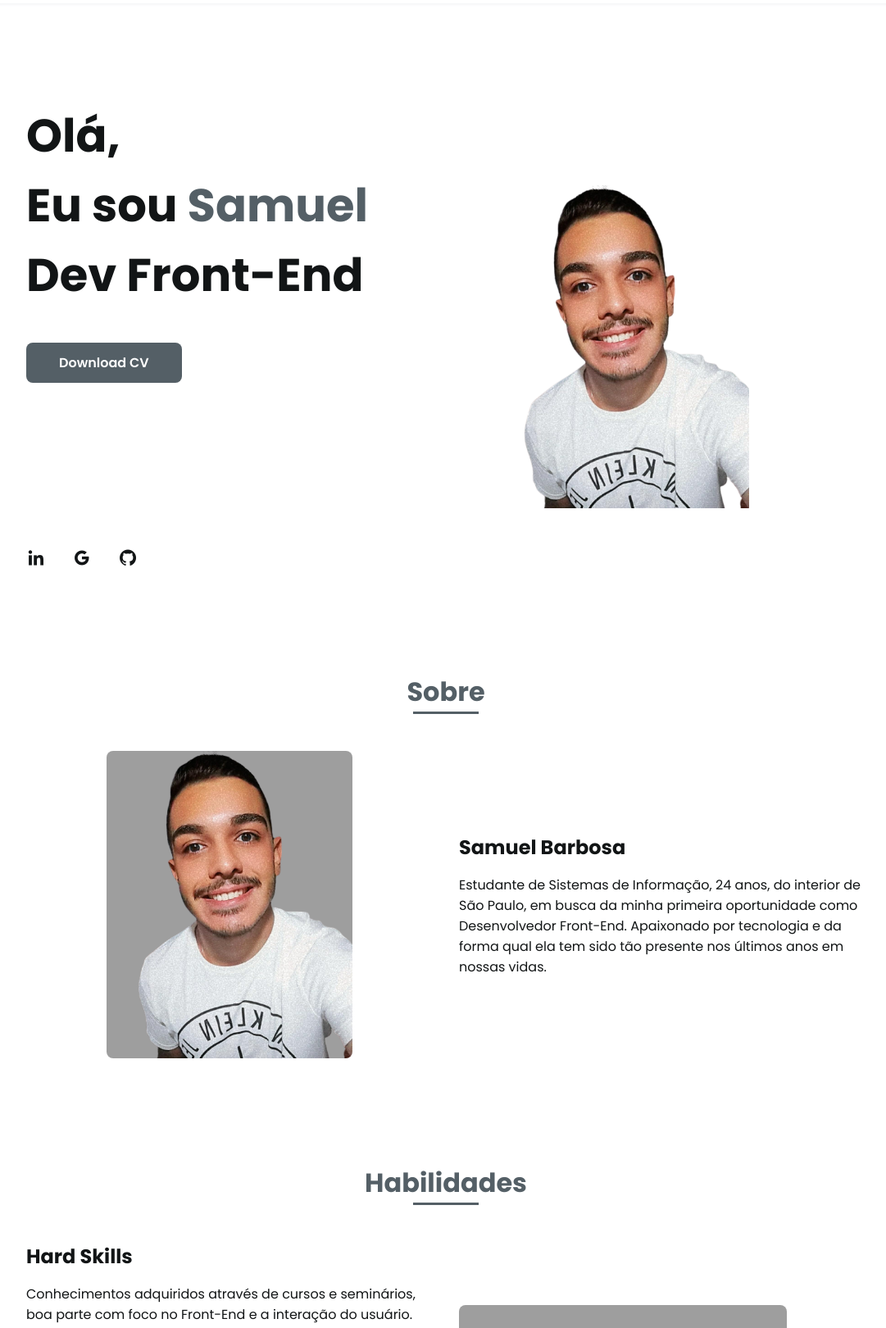
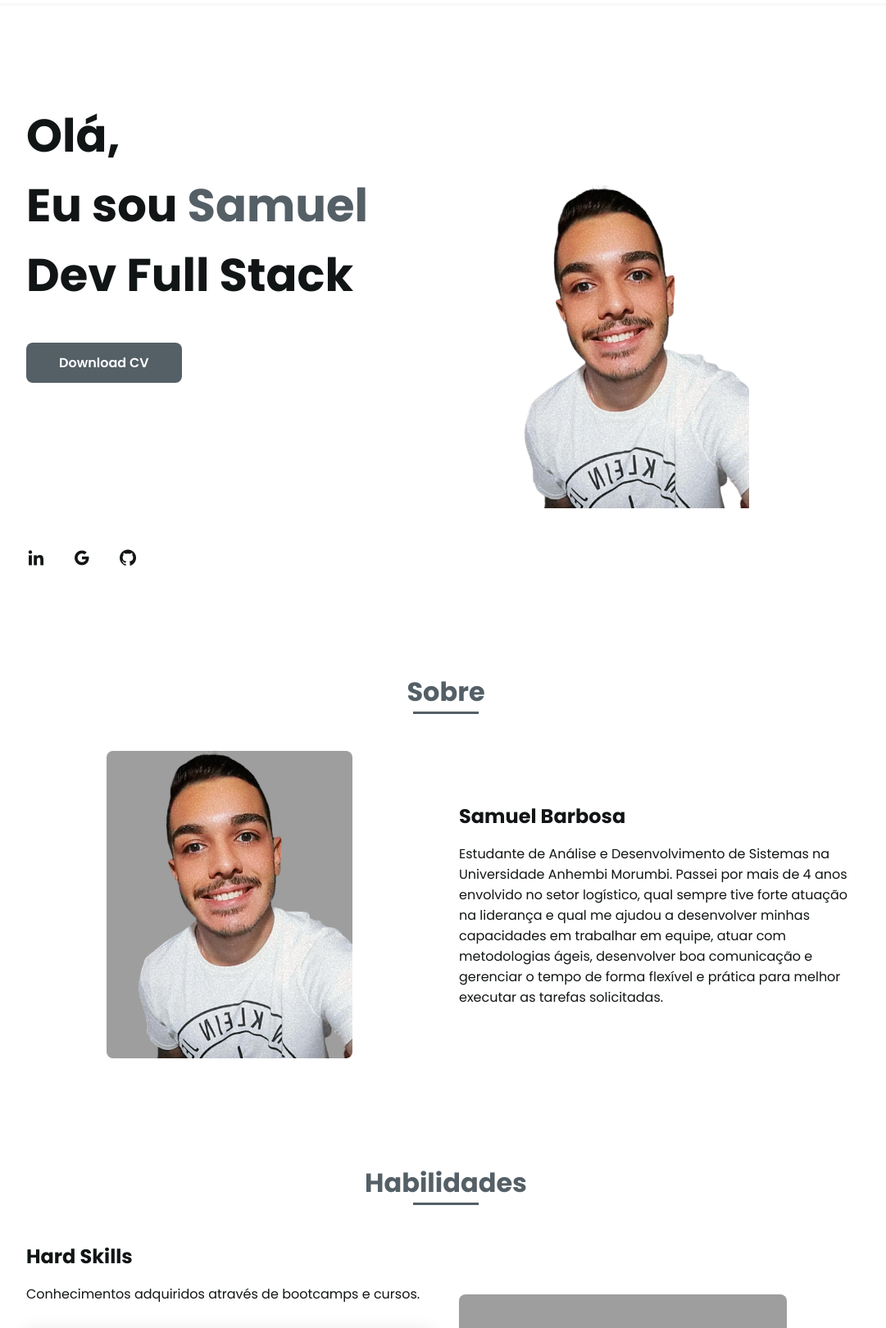
Before and after one commit to samuel-barbosa97/Project-ResponsivePortfolio, a plain HTML site: page index.html in a window 1280 px wide. Shown: the part 60-1680 px from the top of the page at 82% size, without its empty margins (96-1177 px from the left). Drawn offline with nearby package versions, Linux system fonts and the light colour scheme; grey boxes are pictures that could not be loaded.

Commit message:
Update index.html

```diff
--- a/index.html
+++ b/index.html
@@ -16,7 +16,7 @@
 
         <link rel="icon" href="assets/img/icon.png">
 
-        <title>Portfolio Website</title>
+        <title>Meu Portifólio</title>
     </head>
     <body>
 
@@ -50,9 +50,9 @@
 
             <section class="home bd-grid" id="home">
                 <div class="home__data">
-                    <h1 class="home__title">Olá,<br>Eu sou <span class="home__title-color">Samuel</span><br> Dev Front-End</h1>
+                    <h1 class="home__title">Olá,<br>Eu sou <span class="home__title-color">Samuel</span><br> Dev Full Stack</h1>
 
-                    <a href="assets/Samuel - Frontend.pdf" download class="button">Download CV</a>
+                    <a href="assets/Samuel Barbosa.pdf" download class="button">Download CV</a>
                 </div>
 
                 <div class="home__social">
@@ -78,7 +78,7 @@
 
                     <div>
                         <h2 class="about__subtitle">Samuel Barbosa</h2>
-                        <p class="about__text">Estudante de Sistemas de Informação, 24 anos, do interior de São Paulo, em busca da minha primeira oportunidade como Desenvolvedor Front-End. Apaixonado por tecnologia e da forma qual ela tem sido tão presente nos últimos anos em nossas vidas.</p>
+                        <p class="about__text">Estudante de Análise e Desenvolvimento de Sistemas na Universidade Anhembi Morumbi. Passei por mais de 4 anos envolvido no setor logístico, qual sempre tive forte atuação na liderança e qual me ajudou a desenvolver minhas capacidades em trabalhar em equipe, atuar com metodologias ágeis, desenvolver boa comunicação e gerenciar o tempo de forma flexível e prática para melhor executar as tarefas solicitadas.</p>
                     </div>
                 </div>
             </section>
@@ -91,7 +91,7 @@
                 <div class="skills__container bd-grid">
                     <div>
                         <h2 class="skills__subtitle">Hard Skills</h2>
-                        <p class="skills__text">Conhecimentos adquiridos através de cursos e seminários, boa parte com foco no Front-End e a interação do usuário.</p>
+                        <p class="skills__text">Conhecimentos adquiridos através de bootcamps e cursos.</p>
                         <div class="skills__data">
                             <div class="skills__names">
                                 <i class='bx bxl-html5 skills__icon'></i>
```
